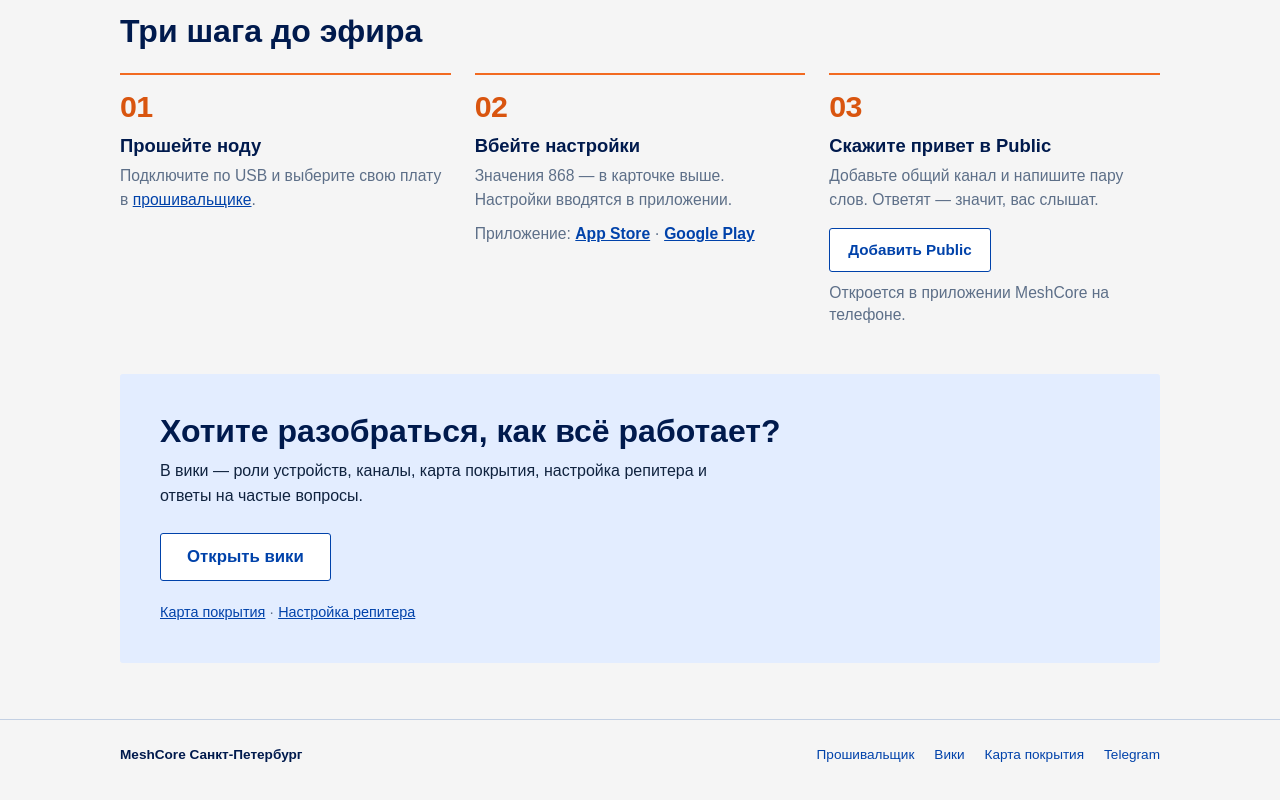
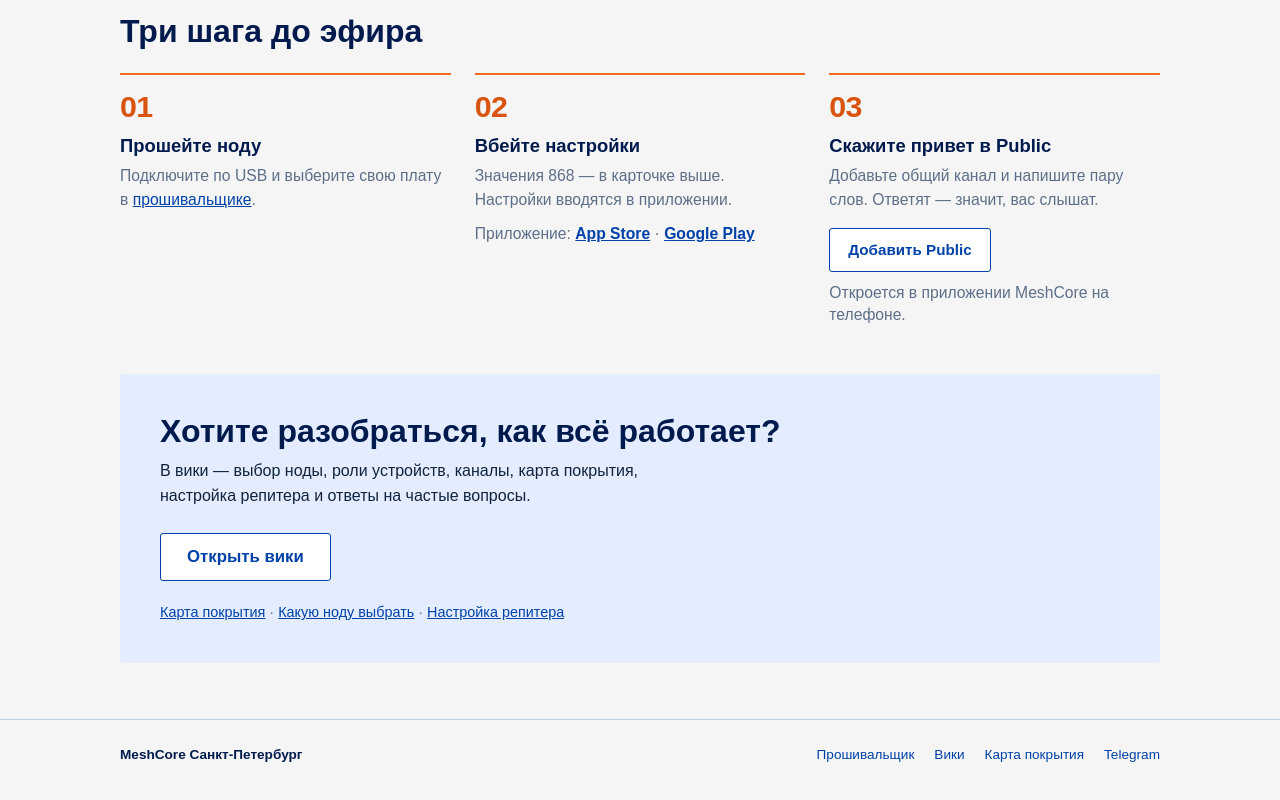
Before and after one commit to alexxxst/meshcore-site, a plain HTML site: page index.html in a window 1280 px wide. Shown: the part 1148-1948 px from the top of the page. Drawn offline with Linux system fonts and the light colour scheme.

Commit message:
feat: add node selection path for people without hardware

```diff
--- a/index.html
+++ b/index.html
@@ -24,7 +24,7 @@
         <div class="hero__text">
           <h1>MeshCore в&nbsp;Петербурге</h1>
           <p class="hero__lead">Сообщения по радио без интернета и сотовой связи. Сеть держится на репитерах — небольших станциях, которые ставят участники.</p>
-          <p class="hero__note">Нода уже на руках? Осталось прошить, вбить настройки и выйти в эфир.</p>
+          <p class="hero__note">Нода уже есть? Прошейте и настройте. Ещё нет? <a href="/wiki/hardware">Какую&nbsp;выбрать</a>.</p>
           <div class="hero__actions">
             <a class="button button--primary" href="/flasher/">Прошить ноду</a>
             <a class="button button--secondary" href="/wiki/start">Как всё устроено</a>
@@ -187,9 +187,9 @@
       <div class="container">
         <div class="wiki__card">
           <h2>Хотите разобраться, как всё работает?</h2>
-          <p>В вики — роли устройств, каналы, карта покрытия, настройка репитера и ответы на частые вопросы.</p>
+          <p>В вики — выбор ноды, роли устройств, каналы, карта покрытия, настройка репитера и ответы на частые вопросы.</p>
           <a class="button button--secondary" href="/wiki/start">Открыть вики</a>
-          <p class="wiki__links"><a href="/wiki/maps">Карта покрытия</a> · <a href="/wiki/repeater">Настройка репитера</a></p>
+          <p class="wiki__links"><a href="/wiki/maps">Карта&nbsp;покрытия</a> · <a href="/wiki/hardware">Какую&nbsp;ноду&nbsp;выбрать</a> · <a href="/wiki/repeater">Настройка&nbsp;репитера</a></p>
         </div>
       </div>
     </section>
```
Also changed, not shown: 1 other file.
